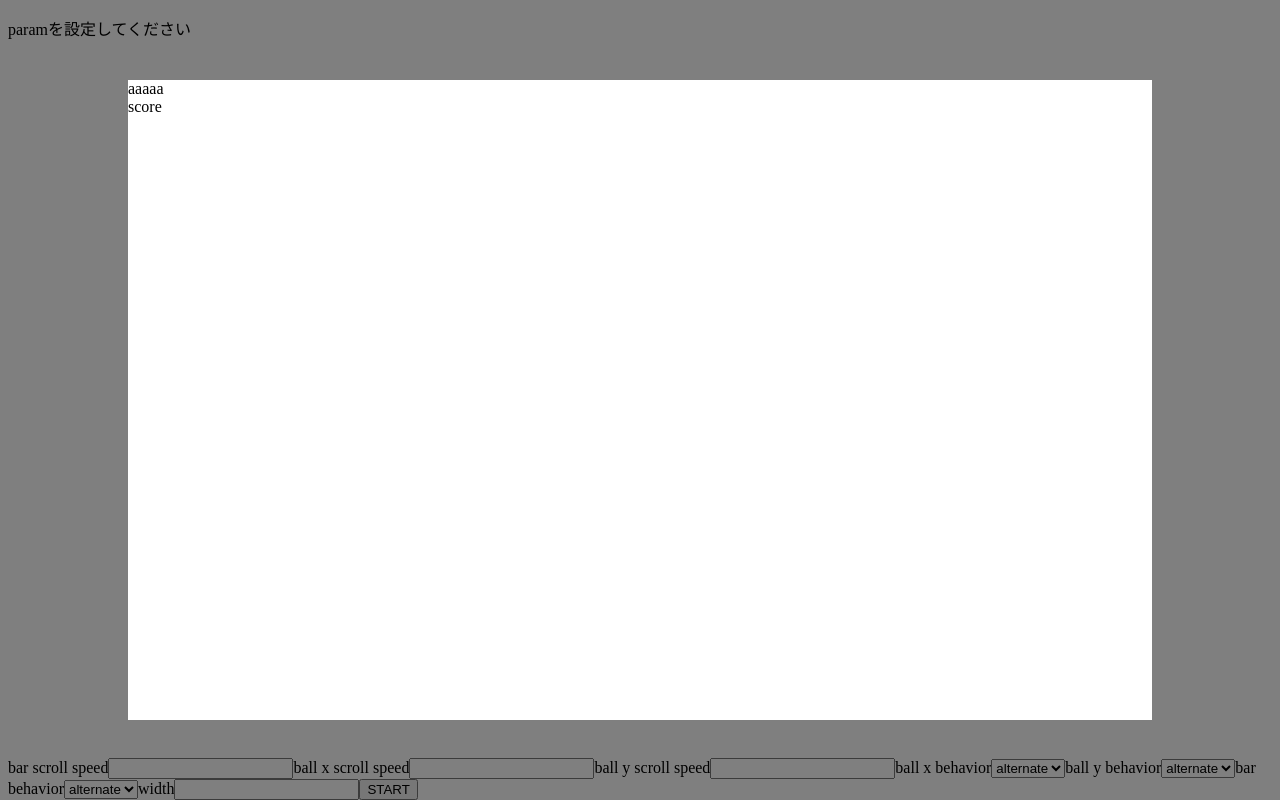
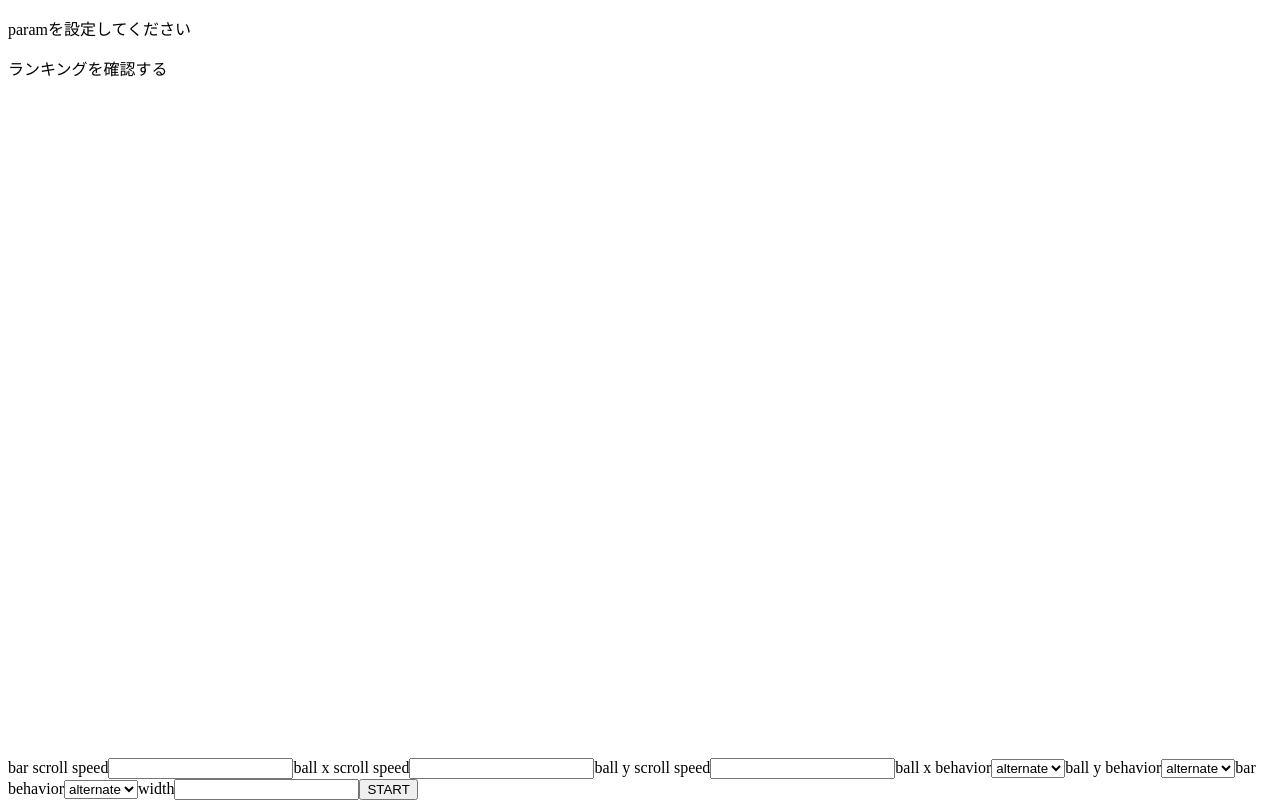
Before and after one commit to sadnessOjisan/MarqueeBreakout, a React app: page / in a window 1280 px wide. Built offline with nearby package versions, Linux system fonts and the light colour scheme.

Commit message:
fix: game canvas size

```diff
--- a/src/components/UserScore.tsx
+++ b/src/components/UserScore.tsx
@@ -2,14 +2,22 @@ import * as React from "react";
 import styled from "styled-components";
 import zIndex from "../constants/zIndex";
 
-interface Props {}
+interface Props {
+    onClose():void
+}
 
 const UserScore = (props: Props) => {
+    const {onClose} = props;
   return (
     <ModalWrapper>
       <InnterContainer>
-        <ModalHeader>aaaaa</ModalHeader>
-        score
+        <ModalHeader>
+            <ModalTitle>スコア確認</ModalTitle>
+            <CloseLink onClick={onClose}>閉じる</CloseLink>
+        </ModalHeader>
+        <ContentsWrapper>
+
+        </ContentsWrapper>
       </InnterContainer>
     </ModalWrapper>
   );
@@ -33,10 +41,28 @@ const InnterContainer = styled.div`
   position: absolute;
   width: 80%;
   height: 80%;
+  border-radius: 8px;
 `;
 
 const ModalHeader = styled.div`
+position: relative;
   width: 100%;
 `;
 
+const ModalTitle = styled.h3`
+  text-align: center;
+`
+
+const CloseLink = styled.span`
+  position: absolute;
+  right: 12px;
+  top: 0;
+  cursor: pointer;
+`
+
+const ContentsWrapper = styled.div`
+  height: 100%;
+  overflow-y: scroll;
+`
+
 export default UserScore;
--- /dev/null
+++ b/src/constants/mode.ts
@@ -0,0 +1,6 @@
+const Mode = {
+    normal: 'スコア計測モード',
+    practice: '無敵モード'
+}
+
+export default Mode
--- a/src/containers/App.tsx
+++ b/src/containers/App.tsx
@@ -6,6 +6,7 @@ import { createGlobalStyle } from "styled-components";
 import Panel from "../components/Panel";
 import UserScore from "../components/UserScore";
 import zIndex from "../constants/zIndex";
+import Mode from "../constants/mode";
 
 const GlobalStyle = createGlobalStyle`
   *,
@@ -56,6 +57,8 @@ interface State {
   height: number;
   isStart: boolean;
   score: number;
+  isModalOpen: boolean;
+  mode: string;
 }
 
 interface EventObject {
@@ -95,22 +98,28 @@ class App extends React.Component<Props, State> {
       hBallDirection: "right",
       bounceBorder: 34,
       isStart: false,
-      score: 0
+      score: 0,
+      isModalOpen: false,
+      mode: Mode.normal
     };
   }
 
   static getDerivedStateFromProps(nextProps: Props, prevState: State) {
-    const { barPositon, ballPosition, isStart, score } = prevState;
+    const { barPositon, ballPosition, isStart, score, mode } = prevState;
     const ballBottom = ballPosition.bottom;
-    if (ballBottom > 392) {
+    if (ballBottom > 632) {
       const barLeft = barPositon.left;
       const barRight = barPositon.right;
       const ballLeft = ballPosition.left;
       const ballRight = ballPosition.right;
       if (ballRight < barLeft || ballLeft > barRight) {
         if (isStart && score !== 0) {
-          // alert('game over')
-          alert(`your score is ${score}. `);
+          if(mode === Mode.normal){
+            alert(`your score is ${score}. `);
+            return { isStart: false };
+          }else{
+            console.log('[無敵モード]あなたはいま死にました')
+          }
         }
         return { isStart: true };
       }
@@ -207,6 +216,18 @@ class App extends React.Component<Props, State> {
     });
   }
 
+  handleCloseModal(){
+    this.setState({
+      isModalOpen: false
+    });
+  }
+
+  handleModalOpen(){
+    this.setState({
+      isModalOpen: true
+    });
+  }
+
   render() {
     const {
       barPositon,
@@ -221,7 +242,8 @@ class App extends React.Component<Props, State> {
       ballYBehavior,
       barBehavior,
       width,
-      isStart
+      isStart,
+      isModalOpen,
     } = this.state;
     const { left, right } = barPositon;
     const ballTop = ballPosition.top;
@@ -244,7 +266,7 @@ class App extends React.Component<Props, State> {
             <marquee
               behavior={`${ballYBehavior}`}
               scrollamount={`${ballYSpeed}`}
-              height={`${400 - bounceBorder}`}
+              height={`${640}`}
               style={{ position: "absolute", top: `${bounceBorder}px` }}
               direction={vBallDirection}
             >
@@ -262,19 +284,22 @@ class App extends React.Component<Props, State> {
             <marquee
               behavior={`${barBehavior}`}
               scrollamount={`${barSpeed}`}
-              style={{ position: "absolute", top: 400 }}
+              style={{ position: "absolute", top: 640 }}
             >
               <span ref={this.text}>--------------------</span>
             </marquee>
           </GameCanvas>
         ) : (
-          <p>paramを設定してください</p>
+          <div>
+            <p>paramを設定してください</p>
+            <p onClick={()=>this.handleModalOpen()}>ランキングを確認する</p>
+            </div>
         )}
         <Panel
           onSelect={(obj: EventObject) => this.setMarqueeProperty(obj)}
           onStart={() => this.handleClickStartButton()}
         />
-        <UserScore />
+        {isModalOpen && <UserScore onClose={()=>this.handleCloseModal()} />}
       </Wrapper>
     );
   }
```
